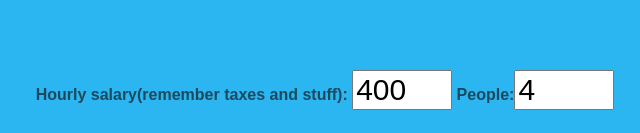
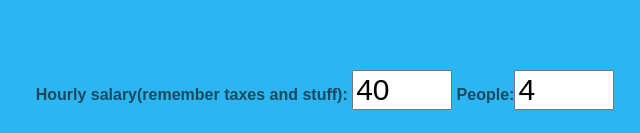
Before and after one commit to zulln/meetingcost, a plain HTML site: page index.html in a window 1280 px wide. Shown: the part 664-797 px from the top of the page, 640-1280 px from the left. Drawn offline with Linux system fonts and the light colour scheme.

Commit message:
bugfix cookies

```diff
--- a/index.html
+++ b/index.html
@@ -90,14 +90,14 @@
 			}
 
 			function loadData(){
-				hourlyCost = 400;
+				hourlyCost = 40;
 				people = 4;
     			var ca = document.cookie.replace(" ", "").split(';');
 
     			for(var i = 0; i < ca.length; i++) {
         			c = ca[i].split("=");
         			if (c[0] == "hourlyCost") { hourlyCost = c[1]; }
-        			if (c[1] == "people"){ people = c[1]; }
+        			if (c[0] == "people"){ people = c[1]; }
 				}
 
 				document.getElementById("hourlyCost").value = hourlyCost;
```
